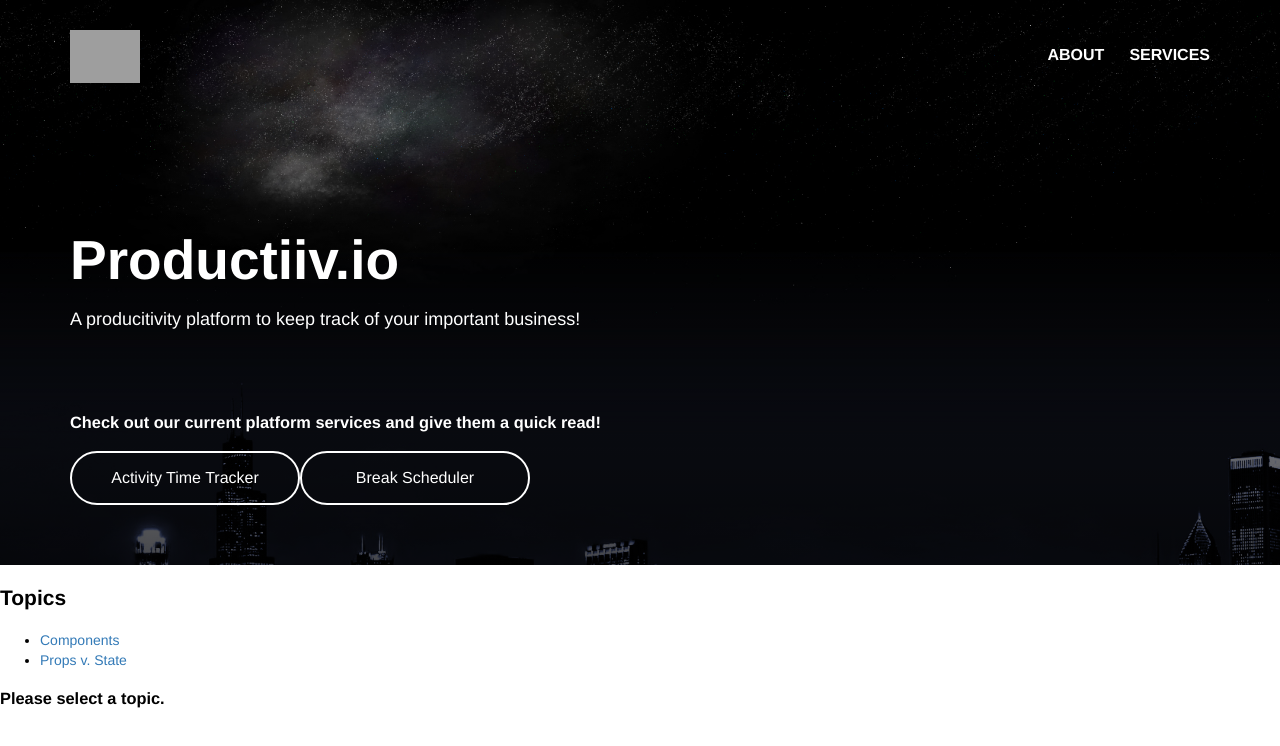
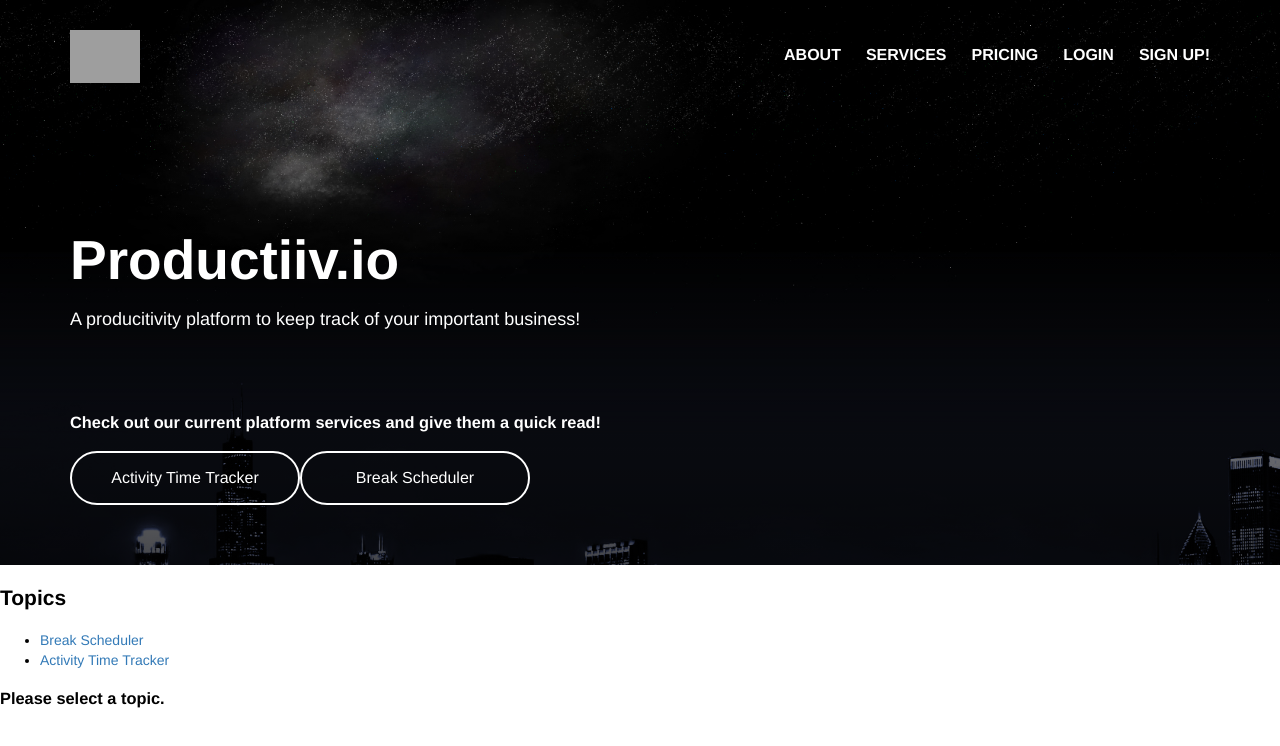
Before and after one commit to Mikkelzu/productiiv.client, a React (Create React App) app: page /services in a window 1280 px wide. Shown: the top 746 px of the page. Built offline with nearby package versions, Linux system fonts and the light colour scheme; grey boxes are pictures that could not be loaded.

Commit message:
added some more routes and shit.

```diff
--- a/public/index.html
+++ b/public/index.html
@@ -25,7 +25,7 @@
       Learn how to configure a non-root public URL by running `npm run build`.
     -->
     <link href="https://fonts.googleapis.com/css?family=Quattrocento+Sans:400,700&display=swap" rel="stylesheet">
-    <title>React App</title>
+    <title>Productiiv - Your producitivty platform easily available.</title>
 
     <style>
       html {
--- a/src/App.js
+++ b/src/App.js
@@ -8,8 +8,10 @@ import {
 
 import Home from './pages/home/home';
 import About from './pages/about/about';
-import Services from './pages/topics/services';
+import Services from './pages/services/services';
 import NotFound from "./pages/notfound/notfound";
+import Login from './pages/login/login';
+import Signup from './pages/signup/signup';
 import './App.css';
 
 export default function App() {
@@ -37,6 +39,21 @@ export default function App() {
                   <li className="hidden-sm">
                     <Link to="/services" title="Enterprise | NestJS - A progressive Node.js framework">
                       SERVICES
+                    </Link>
+                  </li>
+                  <li>
+                    <Link to="/pricing">
+                    PRICING
+                    </Link>
+                  </li>
+                  <li>
+                    <Link to="/login">
+                      LOGIN
+                    </Link>
+                  </li>
+                  <li>
+                    <Link to="/signup">
+                      SIGN UP!
                     </Link>
                   </li>
                   {/* <li>
@@ -85,6 +102,12 @@ export default function App() {
         </header>
 
         <Switch>
+          <Route path="/login">
+            <Login />
+          </Route>
+          <Route path="/signup">
+            <Signup />
+          </Route>
           <Route path="/about">
             <About />
           </Route>
--- a/src/pages/about/about.js
+++ b/src/pages/about/about.js
@@ -2,7 +2,12 @@ import React from 'react';
 
 export default class About extends React.Component {
 
+
+
     render() {
+
+        document.title = "Productiiv - About Productiiv";
+
         return(
             <h2>About</h2>
         )
--- a/src/pages/home/home.js
+++ b/src/pages/home/home.js
@@ -3,6 +3,7 @@ import React from 'react'
 export default class Home extends React.Component {
 
     render() {
+        document.title = "Productiiv - Your producitivty platform easily available.";
         return(
             <h2>Home</h2>
         )
--- /dev/null
+++ b/src/pages/login/login.js
@@ -0,0 +1,12 @@
+import React from 'react';
+
+export default class Login extends React.Component {
+
+    render() {
+        return(
+            <div>
+                <h1>Login</h1>
+            </div>
+        );
+    }
+}
--- /dev/null
+++ b/src/pages/services/service-items/activity-time-tracker.js
@@ -0,0 +1,12 @@
+import React from 'react';
+
+export default class ActivityTimeTracker extends React.Component {
+
+    render() {
+        return(
+            <div>
+                <h2>Activity Time Tracker Service</h2>
+            </div>
+        );
+    }
+}
--- /dev/null
+++ b/src/pages/services/service-items/break-scheduler.js
@@ -0,0 +1,12 @@
+import React from 'react';
+
+export default class BreakScheduler extends React.Component {
+
+    render() {
+        return(
+            <div>
+                <h2>Break Scheduler Service</h2>
+            </div>
+        );
+    }
+}
--- /dev/null
+++ b/src/pages/services/service.js
@@ -0,0 +1,19 @@
+import React from 'react';
+import { useParams } from 'react-router-dom';
+
+import BreakScheduler from './service-items/break-scheduler';
+import ActivityTimeTracker from './service-items/activity-time-tracker';
+
+export default function Service() {
+    let {topicId} = useParams();
+
+    if (topicId === 'break-scheduler') {
+        return <BreakScheduler />
+    } else if (topicId === 'activity-time-tracker') {
+        return <ActivityTimeTracker />
+    } else {
+        return <h2>Service doesnt exist.</h2>
+    }
+
+    return <h3>requested id: {topicId}</h3>
+}
--- a/src/pages/topics/services.js
+++ b/src/pages/services/services.js
@@ -9,6 +9,8 @@ import Service from './service';
 
 export default function Services() {
 
+    document.title = "Productiiv - Services";
+
     let match = useRouteMatch();
 
     return (
@@ -17,11 +19,11 @@ export default function Services() {
 
             <ul>
                 <li>
-                    <Link to={`${match.url}/components`}>Components</Link>
+                    <Link to={`${match.url}/break-scheduler`}>Break Scheduler</Link>
                 </li>
                 <li>
-                    <Link to={`${match.url}/props-v-state`}>
-                        Props v. State
+                    <Link to={`${match.url}/activity-time-tracker`}>
+                        Activity Time Tracker
           </Link>
                 </li>
             </ul>
--- /dev/null
+++ b/src/pages/signup/signup.js
@@ -0,0 +1,12 @@
+import React from 'react';
+
+export default class Signup extends React.Component {
+
+    render() {
+        return(
+            <div>
+                <h1>Sign up</h1>
+            </div>
+        );
+    }
+}
--- a/src/pages/topics/service.js
+++ /dev/null
@@ -1,7 +0,0 @@
-import React from 'react';
-import { useParams } from 'react-router-dom';
-
-export default function Service() {
-    let {topicId} = useParams();
-    return <h3>requested id: {topicId}</h3>
-}
```
Lines whose indentation alone changed are shown as unchanged.
